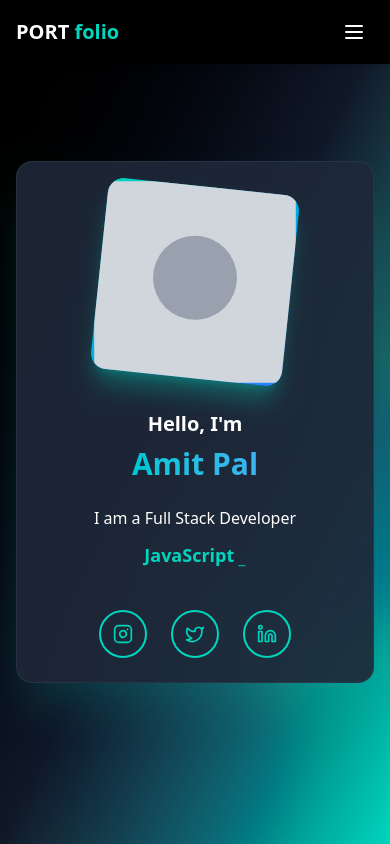
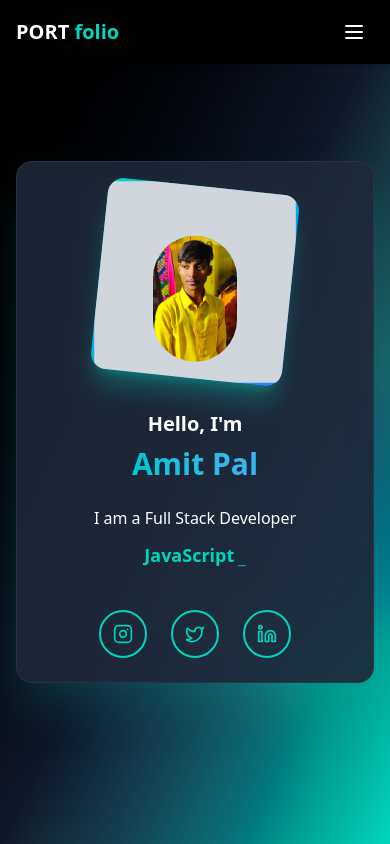
Before and after one commit to amitpal603/mySelf, a React (Vite) app: page / in a window 390 px wide. Built offline with nearby package versions, Linux system fonts and the light colour scheme.

Commit message:
image add to phone responsive design

```diff
--- a/src/components/Pages/Home.jsx
+++ b/src/components/Pages/Home.jsx
@@ -102,7 +102,7 @@ function Home() {
                     <div className="w-32 h-32 bg-gray-400 rounded-full mx-auto mb-4 flex justify-center items-center">
                       <img
                       className="object-cover h-30 w-30 rounded-full"
-                      src={photo} alt="" />
+                      src={photo} alt="Profile Photo" />
                     </div>
                     <p className="text-sm"></p>
                   </div>
@@ -128,6 +128,9 @@ function Home() {
                 <div className="w-full h-full bg-gray-300 rounded-2xl transform -rotate-6 scale-105 flex items-center justify-center text-gray-600">
                   <div className="text-center">
                     <div className="w-20 h-20 bg-gray-400 rounded-full mx-auto mb-2">
+                    <img
+                      className="object-cover h-30 w-30 rounded-full"
+                      src={photo} alt="Profile Photo" />
                     </div>
                     <p className="text-xs"></p>
                   </div>
```
